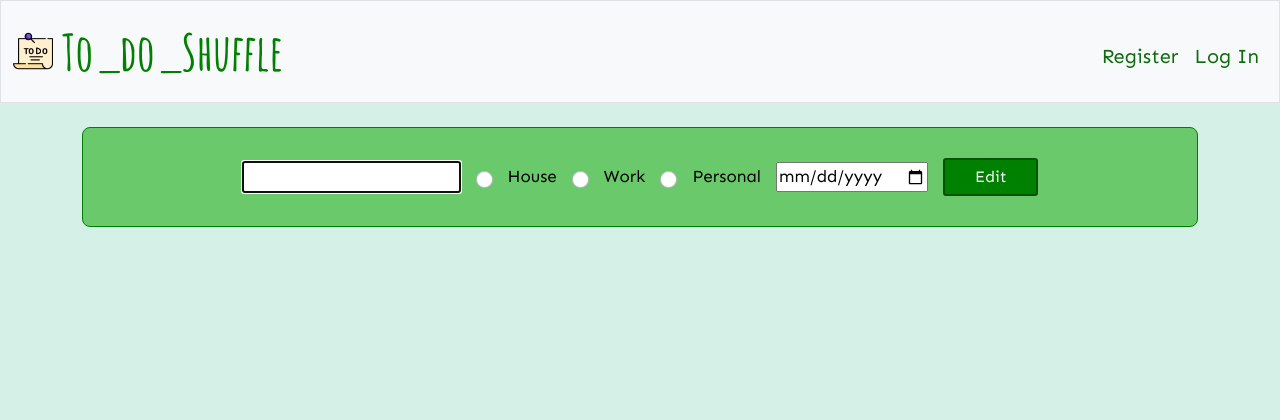
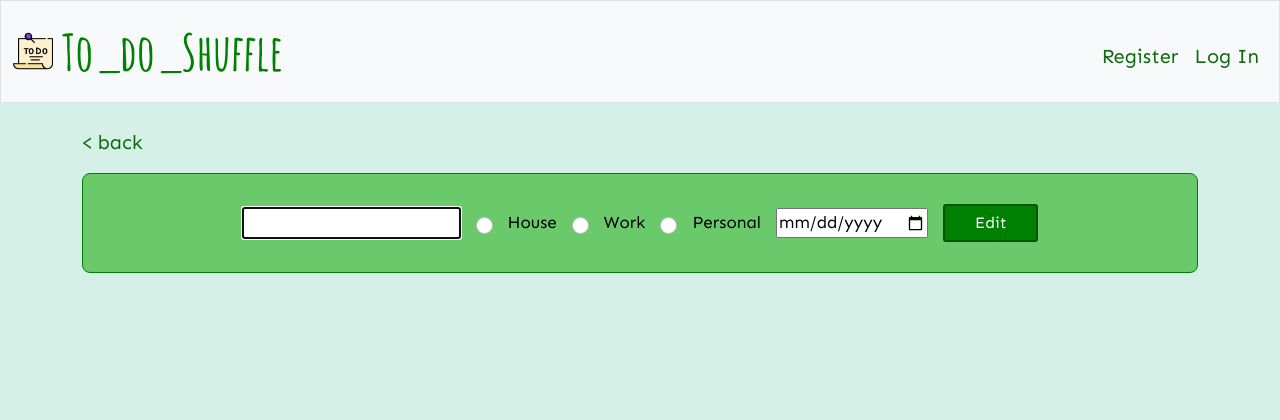
Before and after one commit to wojocode/to_do-shuffle, a Flask app: template templates/edit.html in a window 1280 px wide. Shown: the top 420 px of the page. Run offline with Flask 3, Linux system fonts and the light colour scheme; the template is opened without the code that fills it, so the values that code supplies are empty; some libraries are stand-ins or nearby versions.

Commit message:
checked version -stable

```diff
--- a/templates/edit.html
+++ b/templates/edit.html
@@ -1,6 +1,11 @@
 {% extends "layout.html" %}
 {% block title %} Edit {% endblock%}
 {% block main %}
+<nav aria-label="breadcrumb">
+    <ol class="breadcrumb">
+      <li class="breadcrumb-item"><a href="/">< back</a></li>
+    </ol>
+  </nav>
 <div class="mb-3">
     <form action="/change{{id_number}}", method="post" class="task_add">
         <input type="text" name="task" value="{{ task }}" autofocus>
```
Also changed, not shown: app.py (+14 -16 lines), data.db.
